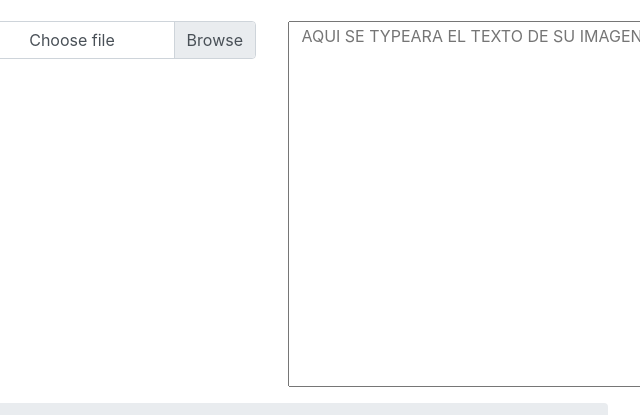
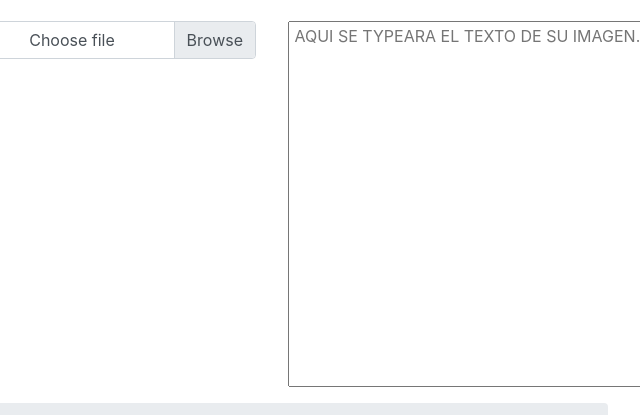
Before and after one commit to FacuCristobal/OCRdesktop, an Electron app: page src/index.html in a window 800 px wide. Shown: the part 435-850 px from the top of the page, 160-800 px from the left. Drawn offline with Linux system fonts and the light colour scheme; no server answers.

Commit message:
Update index.html

```diff
--- a/src/index.html
+++ b/src/index.html
@@ -24,7 +24,7 @@
      </span>
      </div>
      <div class="mitimiti">
-      <textarea id="texto" rows="15" placeholder="AQUI SE TYPEARA EL TEXTO DE SU IMAGEN" style="width:100%;"></textarea>
+      <textarea id="texto" rows="15" placeholder="AQUI SE TYPEARA EL TEXTO DE SU IMAGEN..." style="width:100%;"></textarea>
      </div>
    </div>
 
```
